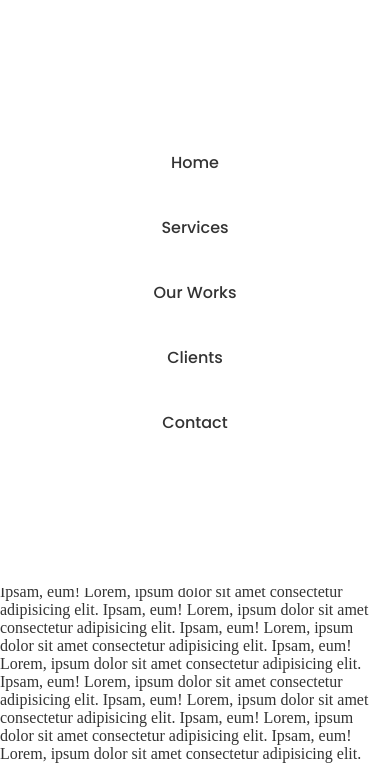
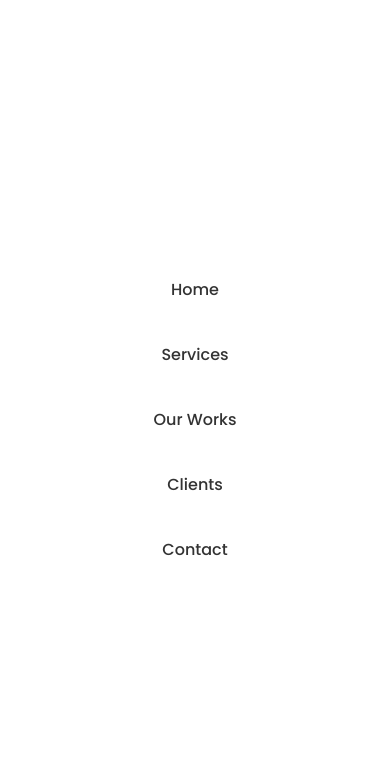
Before and after one commit to Ritesh7766/Edie-Homepage, a plain HTML site: page index.html in a window 390 px wide. Both pictures are taken after a click on the element 362 px from the left and 31 px from the top of the page. Shown: the part 65-829 px from the top of the page. Drawn offline with Linux system fonts and the light colour scheme.

Commit message:
[ initial commit ]

```diff
--- a/scripts/dropdown.js
+++ b/scripts/dropdown.js
@@ -1,4 +1,6 @@
+
 document.getElementsByClassName('menu-btn')[0].addEventListener('click', function() {
     this.classList.toggle('active');
     document.getElementsByClassName('menu')[0].classList.toggle('active');
+    document.getElementsByClassName('main-content')[0].classList.toggle('active');
 });
--- a/styles/style.css
+++ b/styles/style.css
@@ -97,7 +97,7 @@ html, body {
         position: fixed;
         margin-top: 62px;
         width: 100%;
-        height: 70%;
+        height: 100%;
         transition: 1.0s all ease;
         transform: translateX(1000px);
     }
@@ -123,4 +123,8 @@ html, body {
     .active.menu {
         transform: translateX(0);
     }
+
+    .active.main-content {
+        transform: translateY(-20000px);
+    }
 }
```
